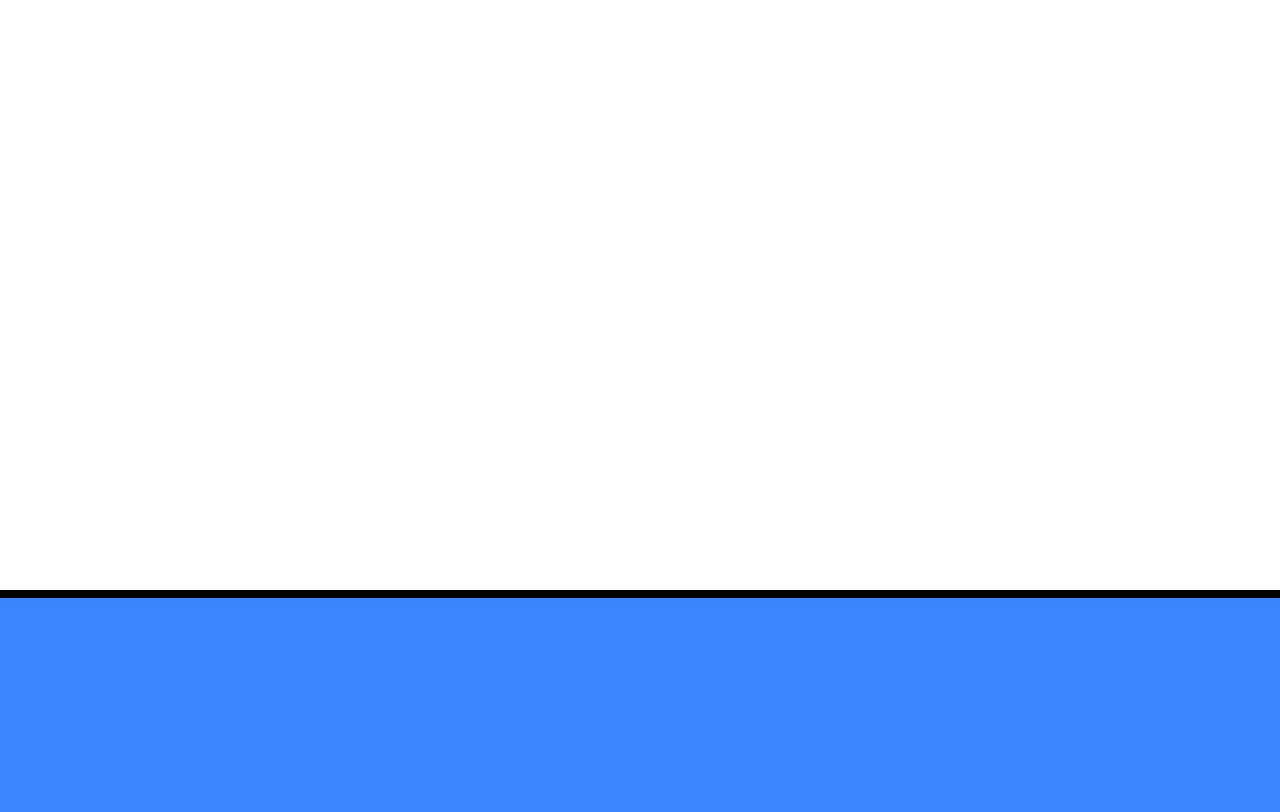
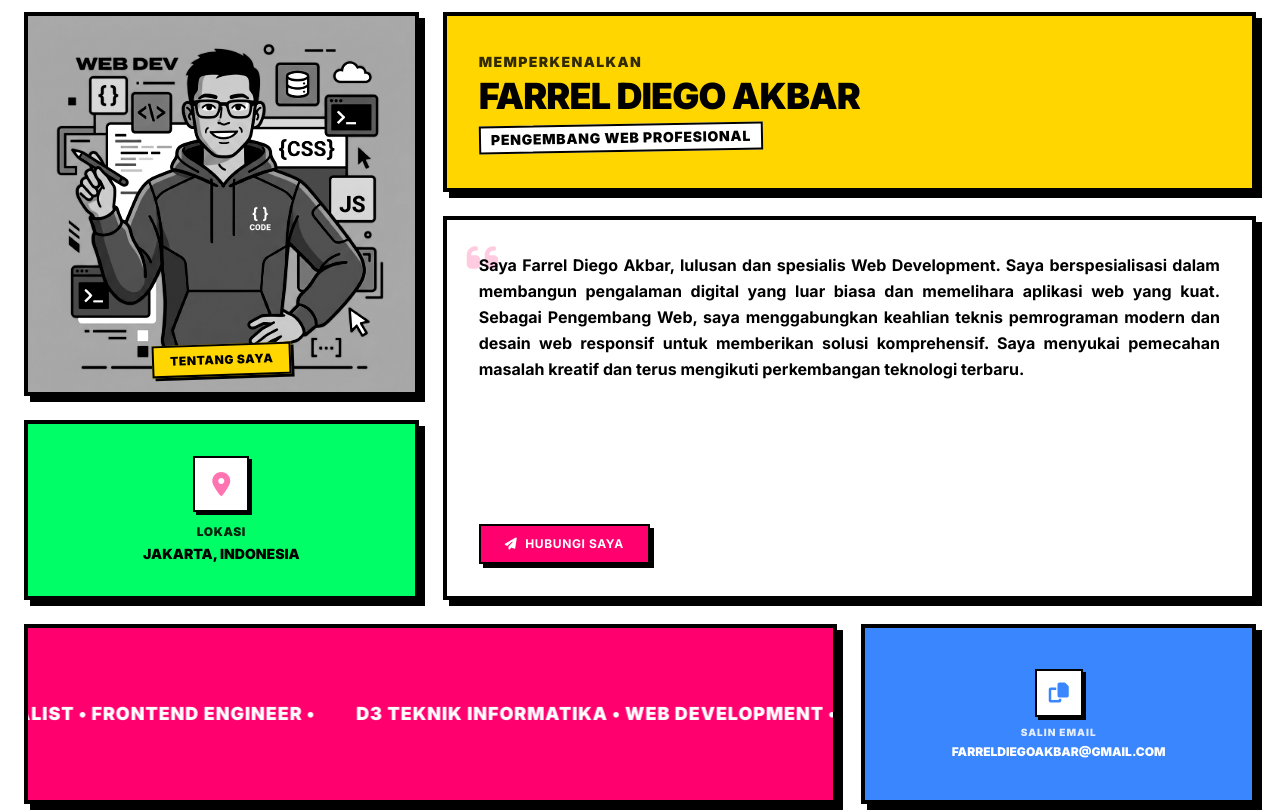
Before and after one commit to farrel-codenoob29/porto-farrel, a Next.js app: page / in a window 1280 px wide. Shown: the part 1060-1872 px from the top of the page. Built offline with nearby package versions, Linux system fonts and the light colour scheme.

Commit message:
add: refurbished all

```diff
--- a/app/globals.css
+++ b/app/globals.css
@@ -343,3 +343,38 @@ body {
   opacity: 1 !important;
   transform: translate(0) scale(1) !important;
 }
+
+/* Bento Grid Card Styling */
+.bento-card {
+  border: 4px solid #000000;
+  box-shadow: 6px 6px 0px 0px #000000;
+  transition: all 0.3s cubic-bezier(0.175, 0.885, 0.32, 1.275);
+}
+
+.bento-card:hover {
+  transform: translate(-6px, -6px);
+  box-shadow: 12px 12px 0px 0px #000000;
+}
+
+/* Custom marquee for degree Bento block */
+.bento-marquee-container {
+  overflow: hidden;
+  width: 100%;
+}
+
+.bento-marquee {
+  display: flex;
+  gap: 2rem;
+  animation: bento-marquee 15s linear infinite;
+  width: fit-content;
+  white-space: nowrap;
+}
+
+@keyframes bento-marquee {
+  0% {
+    transform: translateX(0);
+  }
+  100% {
+    transform: translateX(-50%);
+  }
+}
--- a/app/page.tsx
+++ b/app/page.tsx
@@ -386,6 +386,11 @@ export default function Home() {
   // Hydration fix & Init
   useEffect(() => {
     setMounted(true);
+  }, []);
+
+  // Set up observers and event listeners once fully mounted in DOM
+  useEffect(() => {
+    if (!mounted) return;
 
     // Responsive carousel width sizing
     const handleResize = () => {
@@ -431,7 +436,7 @@ export default function Home() {
       window.removeEventListener("scroll", handleScroll);
       revealObserver.disconnect();
     };
-  }, []);
+  }, [mounted]);
 
   // Update sliding indicator style on scroll, resize, or hover
   useEffect(() => {
@@ -921,63 +926,112 @@ export default function Home() {
         </div>
       </section>
 
-      {/* About Section */}
-      <section id="about" className="py-20 sm:py-32 scroll-mt-16 bg-white">
+      {/* About Section (Bento Box Redesign) */}
+      <section id="about" className="py-20 sm:py-32 scroll-mt-16 bg-white overflow-hidden">
         <div className="container mx-auto px-4 sm:px-6">
           <h2 className="text-3xl sm:text-4xl md:text-5xl font-black mb-16 text-center uppercase tracking-tighter reveal reveal-up">
-            <span className="bg-neo-pink text-white px-6 py-3 border-4 border-black shadow-neo-lg inline-block transform rotate-2 hover:-rotate-2 transition-transform duration-300 cursor-default">
+            <span className="bg-neo-pink text-white px-8 py-3 border-4 border-black shadow-neo-lg inline-block transform rotate-2 hover:-rotate-2 transition-transform duration-300 cursor-default">
               {t("about-title")}
             </span>
           </h2>
 
-          <div className="flex flex-col lg:flex-row items-center justify-between gap-12 lg:gap-16">
-            <div className="lg:w-2/5 flex justify-center reveal reveal-left">
-              <div className="relative">
-                <div
-                  id="about-img-container"
-                  onClick={() => setProfileAngle((prev) => prev + 20)}
-                  onMouseEnter={() => setProfileHoverOffset(8)}
-                  onMouseLeave={() => setProfileHoverOffset(0)}
-                  style={{ transform: `rotate(${profileAngle + profileHoverOffset}deg)` }}
-                  className="w-64 h-64 sm:w-72 sm:h-72 overflow-hidden border-8 border-black shadow-neo-xl cursor-pointer transition-transform duration-300 ease-in-out bg-[#FFF]"
-                >
-                  <SafeImage src="/img/profil.jpg" alt="Farrel Diego Akbar" className="w-full h-full object-cover" />
+          <div className="grid grid-cols-1 md:grid-cols-3 md:grid-rows-[180px_180px_180px_180px] gap-6 reveal reveal-up">
+            {/* Bento Card 1: Photo Box */}
+            <div className="bento-card bg-white cursor-pointer select-none overflow-hidden h-[300px] md:h-full group flex flex-col items-center justify-center relative p-0 md:col-start-1 md:col-end-2 md:row-start-1 md:row-end-3">
+              <div className="w-full h-full relative overflow-hidden flex items-center justify-center">
+                <SafeImage
+                  src="/img/profil.jpg"
+                  alt="Farrel Diego Akbar"
+                  className="w-full h-full object-cover grayscale contrast-125 group-hover:grayscale-0 group-hover:scale-110 transition-all duration-500 ease-out"
+                />
+                <div className="absolute bottom-4 bg-neo-yellow text-black font-black px-4 py-1.5 border-2 border-black shadow-[3px_3px_0px_0px_#000000] uppercase text-xs tracking-wider transform -rotate-2 group-hover:rotate-2 transition-transform duration-300">
+                  {t("about-title")}
                 </div>
-                <div className="absolute -bottom-4 -right-4 w-20 h-20 bg-neo-yellow border-4 border-black shadow-neo -z-10 animate-spin-slow"></div>
               </div>
             </div>
 
-            <div className="lg:w-3/5 reveal reveal-right delay-200">
-              <h3 className="text-2xl sm:text-3xl font-black mb-6 uppercase tracking-tight text-black">
-                {lang === "id" ? "Halo, Saya " : "Hi, I am "}{" "}
-                <span className="text-neo-blue border-b-4 border-black pb-0.5">Farrel Diego Akbar</span>
-                <div className="mt-3 text-lg font-black bg-neo-green text-black inline-block px-3 py-1 border-2 border-black rotate-1">
-                  {t("about-subtitle")}
-                </div>
-              </h3>
-              <p className="text-black font-bold mb-6 leading-relaxed text-sm sm:text-base border-l-4 border-neo-pink pl-4 text-justify">
-                {t("about-desc")}
-              </p>
-
-              <div className="grid grid-cols-1 md:grid-cols-2 gap-4 reveal reveal-up delay-300">
-                <div className="flex items-center p-4 bg-neo-bg border-3 border-black shadow-neo">
-                  <div className="w-10 h-10 border-2 border-black bg-neo-pink flex items-center justify-center mr-3 text-white">
-                    <i className="fas fa-map-marker-alt"></i>
-                  </div>
-                  <span className="text-sm font-black uppercase">Jakarta, Indonesia</span>
-                </div>
-                <div className="flex items-center p-4 bg-neo-bg border-3 border-black shadow-neo">
-                  <div className="w-10 h-10 border-2 border-black bg-neo-blue flex items-center justify-center mr-3 text-white">
-                    <i className="fas fa-envelope"></i>
-                  </div>
-                  <span className="text-sm font-black uppercase break-all">farreldiegoakbar@gmail.com</span>
+            {/* Bento Card 2: Greeting & Role */}
+            <div className="bento-card bg-neo-yellow hover:bg-neo-blue hover:text-white text-black p-6 md:p-8 flex flex-col justify-center transition-colors duration-300 group md:col-start-2 md:col-end-4 md:row-start-1 md:row-end-2 min-h-[140px] md:min-h-0">
+              <div className="flex flex-col justify-center h-full">
+                <span className="text-xs md:text-sm font-black uppercase tracking-widest opacity-80 mb-1 group-hover:text-white/80 transition-colors">
+                  {lang === "id" ? "MEMPERKENALKAN" : "INTRODUCING"}
+                </span>
+                <h3 className="text-2xl md:text-4xl font-black uppercase tracking-tight transition-transform duration-300 group-hover:translate-x-2">
+                  Farrel Diego Akbar
+                </h3>
+                <div className="mt-2 flex items-center gap-2">
+                  <span className="text-xs md:text-sm font-black bg-white text-black border-2 border-black px-2.5 py-0.5 inline-block uppercase tracking-wider transform -rotate-1 group-hover:rotate-1 transition-transform">
+                    {t("about-subtitle")}
+                  </span>
                 </div>
               </div>
+            </div>
 
-              <div className="flex flex-col sm:flex-row gap-6 mt-8">
-                <a href="#contact" className="neo-btn px-8 py-3 bg-white text-black uppercase text-sm w-full sm:w-auto">
-                  <i className="fas fa-paper-plane mr-2"></i> <span>{t("about-hire")}</span>
-                </a>
+            {/* Bento Card 3: Description Box */}
+            <div className="bento-card bg-white hover:bg-neo-purple hover:text-white text-black p-6 md:p-8 flex flex-col justify-between transition-colors duration-300 group md:col-start-2 md:col-end-4 md:row-start-2 md:row-end-4 min-h-[220px] md:min-h-0 overflow-y-auto">
+              <div className="flex flex-col justify-between h-full gap-4">
+                <div className="relative">
+                  <i className="fas fa-quote-left text-4xl text-neo-pink group-hover:text-neo-yellow transition-colors absolute -top-3 -left-3 opacity-20"></i>
+                  <p className="text-sm md:text-base font-bold leading-relaxed relative z-10 text-justify">
+                    {t("about-desc")}
+                  </p>
+                </div>
+                <div className="flex flex-col sm:flex-row gap-4 mt-auto">
+                  <a
+                    href="#contact"
+                    className="neo-btn px-6 py-2.5 bg-neo-pink text-white hover:bg-white hover:text-black border-2 border-black text-xs font-black uppercase tracking-wider text-center"
+                  >
+                    <i className="fas fa-paper-plane mr-2"></i> {t("about-hire")}
+                  </a>
+                </div>
+              </div>
+            </div>
+
+            {/* Bento Card 4: Location */}
+            <div className="bento-card bg-neo-green hover:bg-neo-pink hover:text-white text-black p-6 flex flex-col justify-center items-center text-center transition-colors duration-300 group md:col-start-1 md:col-end-2 md:row-start-3 md:row-end-4 min-h-[120px] md:min-h-0">
+              <div className="flex flex-col items-center justify-center">
+                <div className="w-14 h-14 bg-white border-2 border-black flex items-center justify-center text-black mb-3 transform group-hover:rotate-12 transition-transform duration-300 shadow-[3px_3px_0px_0px_#000000]">
+                  <i className="fas fa-map-marker-alt text-2xl text-neo-pink animate-pulse"></i>
+                </div>
+                <span className="text-xs font-black uppercase tracking-wider opacity-85 group-hover:text-white/80 transition-colors">
+                  {t("contact-location-title")}
+                </span>
+                <span className="text-sm font-black uppercase mt-1">
+                  Jakarta, Indonesia
+                </span>
+              </div>
+            </div>
+
+            {/* Bento Card 5: Degree Marquee Box */}
+            <div className="bento-card bg-neo-pink hover:bg-neo-green hover:text-black text-white p-0 flex items-center justify-center overflow-hidden transition-colors duration-300 select-none md:col-start-1 md:col-end-3 md:row-start-4 md:row-end-5 min-h-[80px] md:min-h-0">
+              <div className="bento-marquee-container py-4">
+                <div className="bento-marquee font-black uppercase text-lg tracking-wider">
+                  <span>D3 TEKNIK INFORMATIKA • WEB DEVELOPMENT • FULLSTACK SPECIALIST • FRONTEND ENGINEER • &nbsp;</span>
+                  <span>D3 TEKNIK INFORMATIKA • WEB DEVELOPMENT • FULLSTACK SPECIALIST • FRONTEND ENGINEER • &nbsp;</span>
+                  <span>D3 TEKNIK INFORMATIKA • WEB DEVELOPMENT • FULLSTACK SPECIALIST • FRONTEND ENGINEER • &nbsp;</span>
+                </div>
+              </div>
+            </div>
+
+            {/* Bento Card 6: Email / Copy */}
+            <div className="bento-card bg-neo-blue hover:bg-neo-orange hover:text-white text-white p-6 flex flex-col justify-center items-center text-center cursor-pointer transition-colors duration-300 group relative md:col-start-3 md:col-end-4 md:row-start-4 md:row-end-5 min-h-[120px] md:min-h-0">
+              <div
+                className="flex flex-col items-center justify-center w-full h-full"
+                onClick={() => {
+                  navigator.clipboard.writeText("farreldiegoakbar@gmail.com");
+                  showToast(lang === "id" ? "✓ Email berhasil disalin ke clipboard!" : "✓ Email copied to clipboard!");
+                }}
+                title="Copy email to clipboard"
+              >
+                <div className="w-12 h-12 bg-white border-2 border-black flex items-center justify-center text-black mb-2 transform group-hover:scale-110 group-hover:-rotate-6 transition-transform duration-300 shadow-[3px_3px_0px_0px_#000000]">
+                  <i className="fas fa-copy text-xl text-neo-blue"></i>
+                </div>
+                <span className="text-[10px] font-black uppercase tracking-widest opacity-85 group-hover:text-white/80 transition-colors">
+                  {lang === "id" ? "SALIN EMAIL" : "COPY EMAIL"}
+                </span>
+                <span className="text-xs font-black break-all uppercase mt-1">
+                  farreldiegoakbar@gmail.com
+                </span>
               </div>
             </div>
           </div>
```
